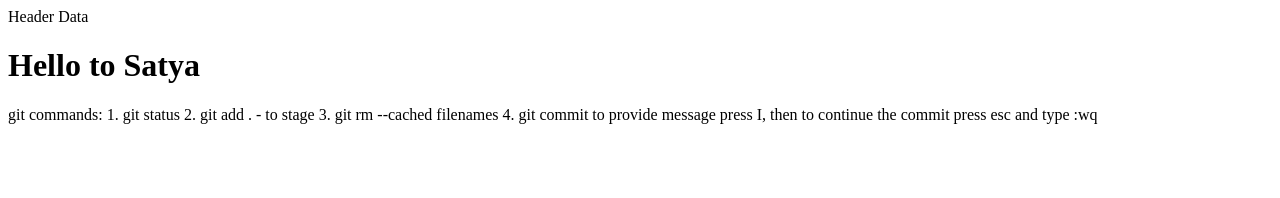
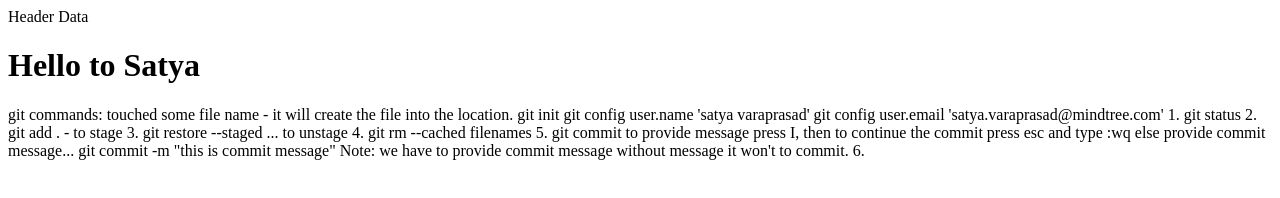
Before and after one commit to satya-github-mindtree/myappsample, a plain HTML site: page index.html in a window 1280 px wide. Drawn offline with Linux system fonts and the light colour scheme.

Commit message:
this is the new again change

```diff
--- a/index.html
+++ b/index.html
@@ -5,11 +5,22 @@
 
 git commands:
 
+touched some file name - it will create the file into the location.
+git init
+git config user.name 'satya varaprasad'
+git config user.email 'satya.varaprasad@mindtree.com'
 1. git status
 2. git add . - to stage
-3. git rm --cached filenames
-4. git commit
+3. git restore --staged <file>... to unstage
+4. git rm --cached filenames
+5. git commit
    to provide message press I, then to continue the commit press esc and type :wq
+   else provide commit message...
+   git commit -m "this is commit message"
+Note: we have to provide commit message without message it won't to commit.
+
+6.
+
 
 	</body>
 </html>
```
